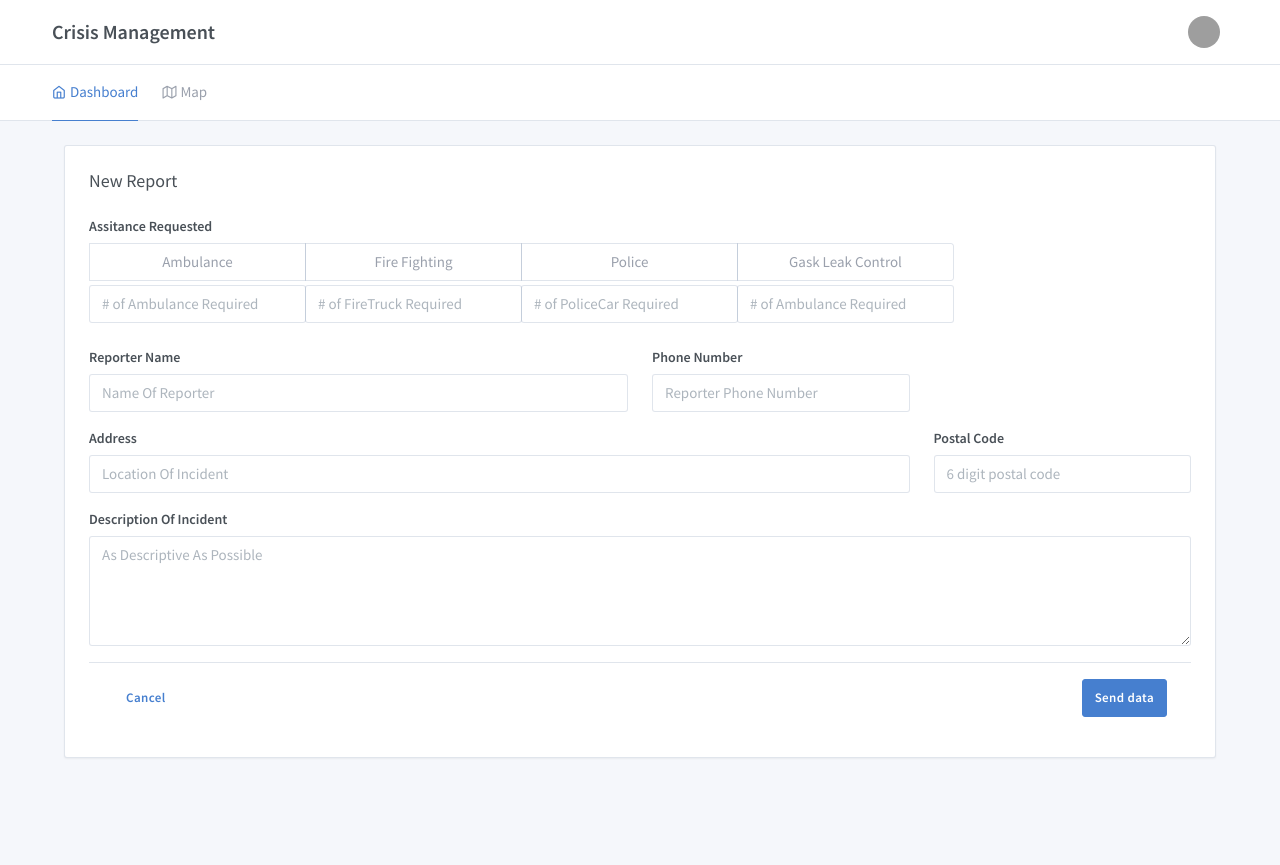
After one commit to jwngo/CMS3003, a Django app: page /new_report/ in a window 1280 px wide. The commit adds this page. Run offline with Django 3.2, Linux system fonts and the light colour scheme; some libraries are stand-ins or nearby versions; grey boxes are pictures that could not be loaded.

Commit message:
added incomplete form_controls.py

```diff
--- /dev/null
+++ b/cms/baseapp/templates/new_report_form.html
@@ -0,0 +1,104 @@
+{% extends 'base.html' %}
+
+{% block title %}
+<title>New Report - StrawHat CMS</title>
+{% endblock %}
+
+{% block content %}
+<div class="col-12">
+  <form class="card" method="post">
+    {% csrf_token %}
+    <div class="card-body">
+      <h3 class="card-title">New Report</h3>
+      <div class="row">
+        <div class="col-12">
+          <!-- type of incident -->
+          <!-- <div class="form-group">
+            <label class="form-label">Type Of Incident</label>
+            <div class="selectgroup selectgroup-items">
+              <label class="selectgroup-item">
+                <input type="checkbox" name="value" value="Fire" class="selectgroup-input">
+                <span class="selectgroup-button">Fire</span>
+              </label>
+              <label class="selectgroup-item">
+                <input type="checkbox" name="value" value="Haze" class="selectgroup-input">
+                <span class="selectgroup-button">Haze</span>
+              </label>
+              <label class="selectgroup-item">
+                <input type="checkbox" name="value" value="Terrorist" class="selectgroup-input">
+                <span class="selectgroup-button">Terrorist</span>
+              </label>
+            </div>
+          </div> -->
+        </div>
+        <!-- type of assistance requested -->
+        <div class="col-12">
+          <!-- type of incident -->
+          <div class="form-group">
+            <label class="form-label">Assitance Requested</label>
+            <div class="selectgroup selectgroup-item">
+              <label class="selectgroup-item">
+                <input type="checkbox" name="value" value="Ambulance" class="selectgroup-input">
+                <span class="selectgroup-button">Ambulance</span>
+                <input type="number" class="mt-1 form-control" placeholder="# of Ambulance Required">
+              </label>
+              <label class="selectgroup-item">
+                <input type="checkbox" name="value" value="Firefigher" class="selectgroup-input">
+                <span class="selectgroup-button">Fire Fighting</span>
+                <input type="number" class="mt-1 form-control" placeholder="# of FireTruck Required">
+              </label>
+              <label class="selectgroup-item">
+                <input type="checkbox" name="value" value="Rescue" class="selectgroup-input">
+                <span class="selectgroup-button">Police</span>
+                <input type="number" class="mt-1 form-control" placeholder="# of PoliceCar Required">
+              </label>
+              <label class="selectgroup-item">
+                <input type="checkbox" name="value" value="Gasleak" class="selectgroup-input">
+                <span class="selectgroup-button">Gask Leak Control</span>
+                <input type="number" class="mt-1 form-control" placeholder="# of Ambulance Required">
+              </label>
+            </div>
+          </div>
+        </div>
+        <!-- reporter details -->
+        <div class="col-6">
+          <div class="form-group">
+            <label class="form-label">Reporter Name</label>
+            <input type="text" class="form-control" placeholder="Name Of Reporter">
+          </div>
+        </div>
+        <div class="col-3">
+          <div class="form-group">
+            <label class="form-label">Phone Number</label>
+            <input type="tel" class="form-control" placeholder="Reporter Phone Number">
+          </div>
+        </div>
+        <!-- location of incident -->
+        <div class="col-9">
+          <div class="form-group">
+            <label class="form-label">Address</label>
+            <input type="text" class="form-control" placeholder="Location Of Incident">
+          </div>
+        </div>
+        <div class="col-3">
+          <div class="form-group">
+            <label class="form-label">Postal Code</label>
+            <input type="text" class="form-control" placeholder="6 digit postal code">
+          </div>
+        </div>
+      </div>
+      <!-- description  -->
+      <div class="form-group">
+        <label class="form-label">Description Of Incident</label>
+        <textarea rows="4" class="form-control" placeholder="As Descriptive As Possible" value="Mike"></textarea>
+      </div>
+      <!-- card footer -->
+      <div class="card-footer text-right">
+        <div class="d-flex">
+          <a href="{% url 'dashboard' %}" class="btn btn-link">Cancel</a>
+          <button type="submit" class="btn btn-primary ml-auto">Send data</button>
+        </div>
+      </div>
+  </form>
+</div>
+{% endblock %}
--- a/cms/baseapp/urls.py
+++ b/cms/baseapp/urls.py
@@ -7,8 +7,13 @@ urlpatterns = [
     path('', views.dashboard, name='dashboard'),
     path('accounts/', include('django.contrib.auth.urls')),
     path('map/', views.incidents_map, name='map'),
+    path('subscribe/', views.subscribe, name='subscribe'),
+
+    # incidents related
     path('new_incident/', views.new_incident_form, name='new_incident_form'),
     path('incident_details/<int:incident_id>', views.incident_details, name='incident_details'),
     path('manage_incident/', views.manage_incident, name='manage_incident'),
-    path('subscribe/', views.subscribe, name='subscribe'),
+
+    # report related
+    path('new_report/', views.new_report_form, name='new_report_form'),
 ]
--- a/cms/baseapp/views.py
+++ b/cms/baseapp/views.py
@@ -1,6 +1,7 @@
 from django.shortcuts import render
 from .models import *
 from django.http import HttpResponseRedirect
+from .form_controls import saveIncidentToDB
 import json
 
 # Create your views here.
@@ -9,20 +10,6 @@ def dashboard(request):
 	data = Incident.objects.values()
 	incidents = {'incidents': data}
 	return render(request, 'dashboard.html', incidents)
-
-def incidents_map(request):
-	return render(request, 'map.html', None)
-
-def new_incident_form(request):
-	return render(request, 'new_incident_form.html', None)
-
-def incident_details(request, incident_id):
-	data = Report.objects.filter(incident=incident_id)
-	reports = {'reports' : data}
-	return render(request, 'incident_details.html', reports)
-
-def manage_incident(request):
-	return render(request, 'manage_incident.html', None)
 
 def subscribe(request):
 	# handle subscription details
@@ -34,3 +21,24 @@ def subscribe(request):
 		print(name, number, region)
 
 	return render(request, 'subscribe.html', None)
+
+# incident related
+def incidents_map(request):
+	return render(request, 'map.html', None)
+
+def new_incident_form(request):
+	if request.method == 'POST':
+		saveIncidentToDB(request)
+
+	return render(request, 'new_incident_form.html', None)
+
+def incident_details(request, incident_id):
+	data = Report.objects.filter(incident=incident_id)
+	reports = {'reports' : data}
+	return render(request, 'incident_details.html', reports)
+
+def manage_incident(request):
+	return render(request, 'manage_incident.html', None)
+
+def new_report_form(request):
+	return render(request, 'new_report_form.html', None)
```
Also changed, not shown: cms/baseapp/form_controls.py (added, +24 -0 lines), cms/baseapp/templates/new_incident_form.html (+24 -17 lines), cms/db.sqlite3.
